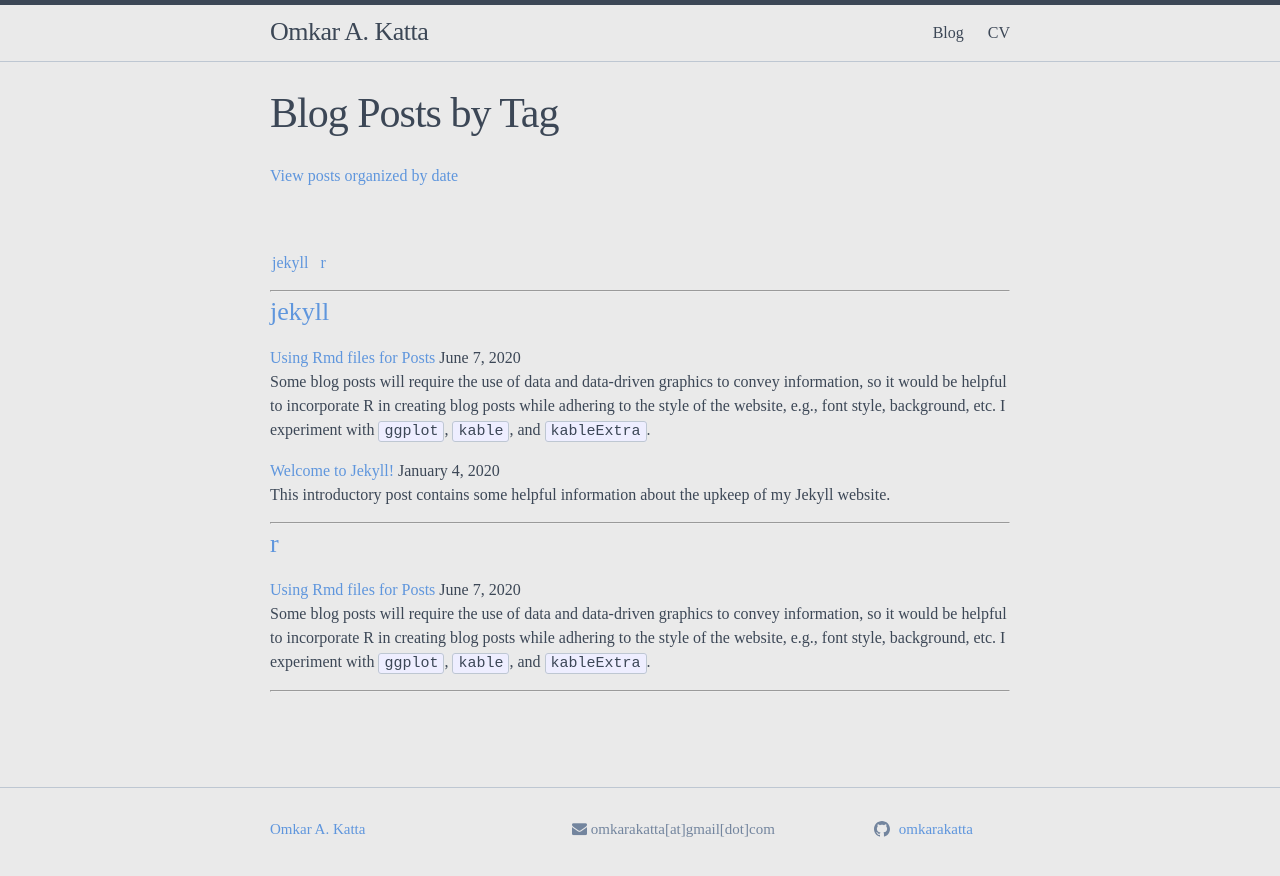
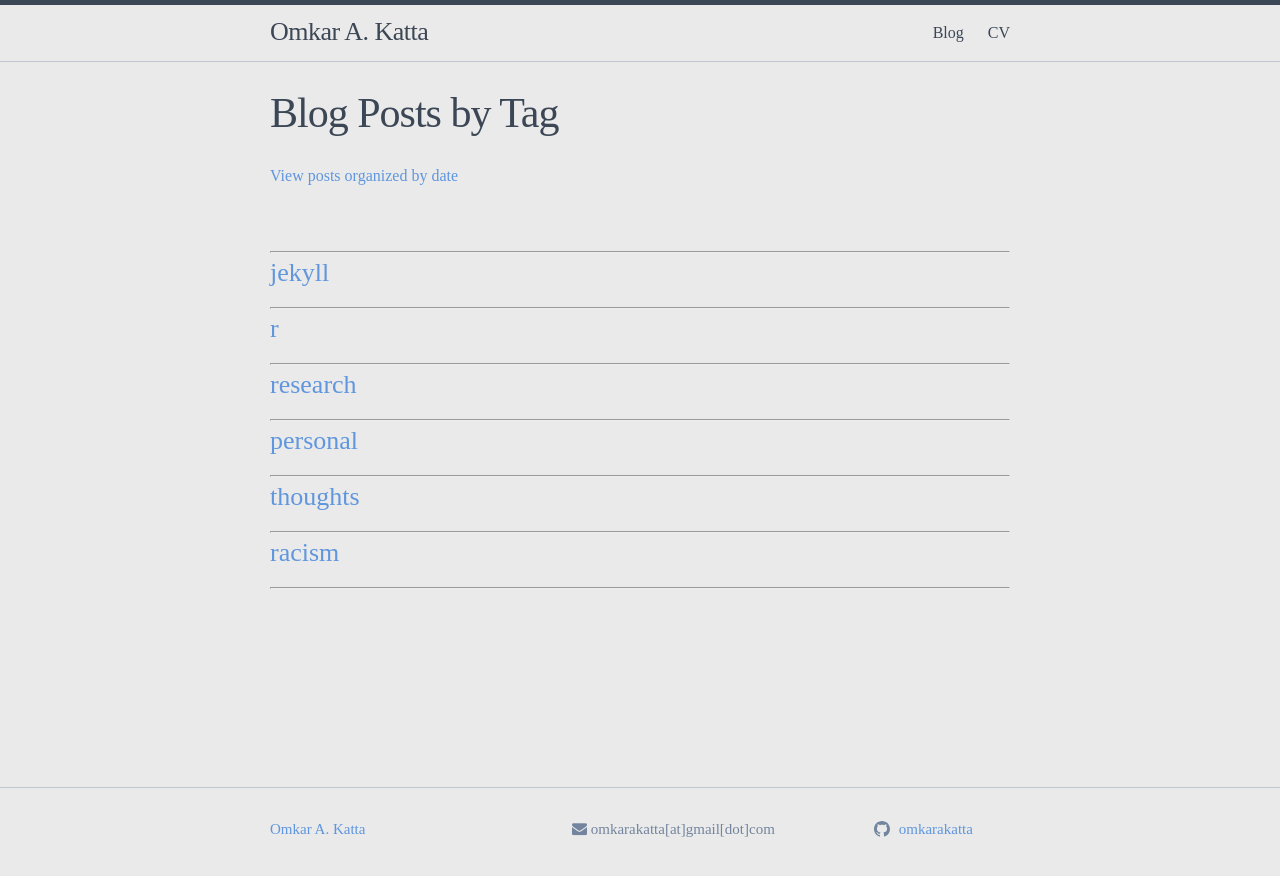
Before and after one commit to omkarakatta/omkarakatta.github.io, a Jekyll site: the page built from pages/postsbytag.md, in a window 1280 px wide. Shown: the top 876 px of the page. Built offline with Jekyll 4.4.1, drawn with Linux system fonts in a browser that asks for light colours; nearby versions of some CDN libraries.

Commit message:
published tag to hidden tag

````diff
--- a/_posts/2020-06-07-Using-Rmd-files-for-Posts.Rmd
+++ b/_posts/2020-06-07-Using-Rmd-files-for-Posts.Rmd
@@ -11,7 +11,7 @@
 always_allow_html: true
 editor_options:
   chunk_output_type: console
-published: true
+hidden: true
 ---
 
 ```{r setup, include=FALSE}
--- a/_posts/2020-06-07-anti-racism-in-the-form-of-research.markdown
+++ b/_posts/2020-06-07-anti-racism-in-the-form-of-research.markdown
@@ -3,7 +3,7 @@
 title:  "Anti-racism in the Form of Research"
 date:   2020-06-07
 tags: research personal thoughts racism
-published: false
+hidden: false
 ---
 
 As the pandemic continues to rage, stories of police brutality and unfair racial prejudice rise to the surface. In response to the horrific and needless violence against black people, protests and riots have been swarming all over the nation in support of the black community against racism. With the time to reflect afforded by the lockdowns and the severity of the crimes committed against black Americans, I, like many others, are thinking about ways in which we can address racism.
--- a/pages/postsbytag.md
+++ b/pages/postsbytag.md
@@ -13,9 +13,11 @@
 <ul class = "tags">
 {% for tag in site.tags %}
   {% assign t = tag | first %}
-  <li style = "margin-right:2em; margin-left:-2em; padding:0 4px">
-    <a href="/tag/#{{t | downcase | replace:" ","-" }}">{{ t | downcase }}</a>
-  </li>
+    {% if post.hidden == true %}
+      <li style = "margin-right:2em; margin-left:-2em; padding:0 4px">
+        <a href="/tag/#{{t | downcase | replace:" ","-" }}">{{ t | downcase }}</a>
+      </li>
+    {% endif %}
 {% endfor %}
 </ul>
 
@@ -24,17 +26,18 @@
 {% for tag in site.tags %}
   {% assign t = tag | first %}
   {% assign posts = tag | last %}
-
   <h3><a name="{{t | downcase | replace:" ","-" }}" id = "{{t | downcase}}"></a><a href="/tag/#{{t | downcase | replace:" ","-" }}">{{ t | downcase }}</a></h3>
   <ul style="list-style-type: none; margin:0">
     {% for post in posts %}
       {% if post.url contains ".html" %}
         {% if post.tags contains t %}
-        <li>
-          <a href="{{ post.url }}">{{ post.title }}</a>
-          <span class="date">{{ post.date | date: "%B %-d, %Y"  }}</span>
-          {{ post.excerpt }}
-        </li>
+          {% if post.hidden == true %}
+            <li>
+              <a href="{{ post.url }}">{{ post.title }}</a>
+              <span class="date">{{ post.date | date: "%B %-d, %Y"  }}</span>
+              {{ post.excerpt }}
+            </li>
+          {% endif %}
         {% endif %}
       {% endif %}
     {% endfor %}
````
Also changed, not shown: pages/postsbydate.md (+2 -2 lines).
